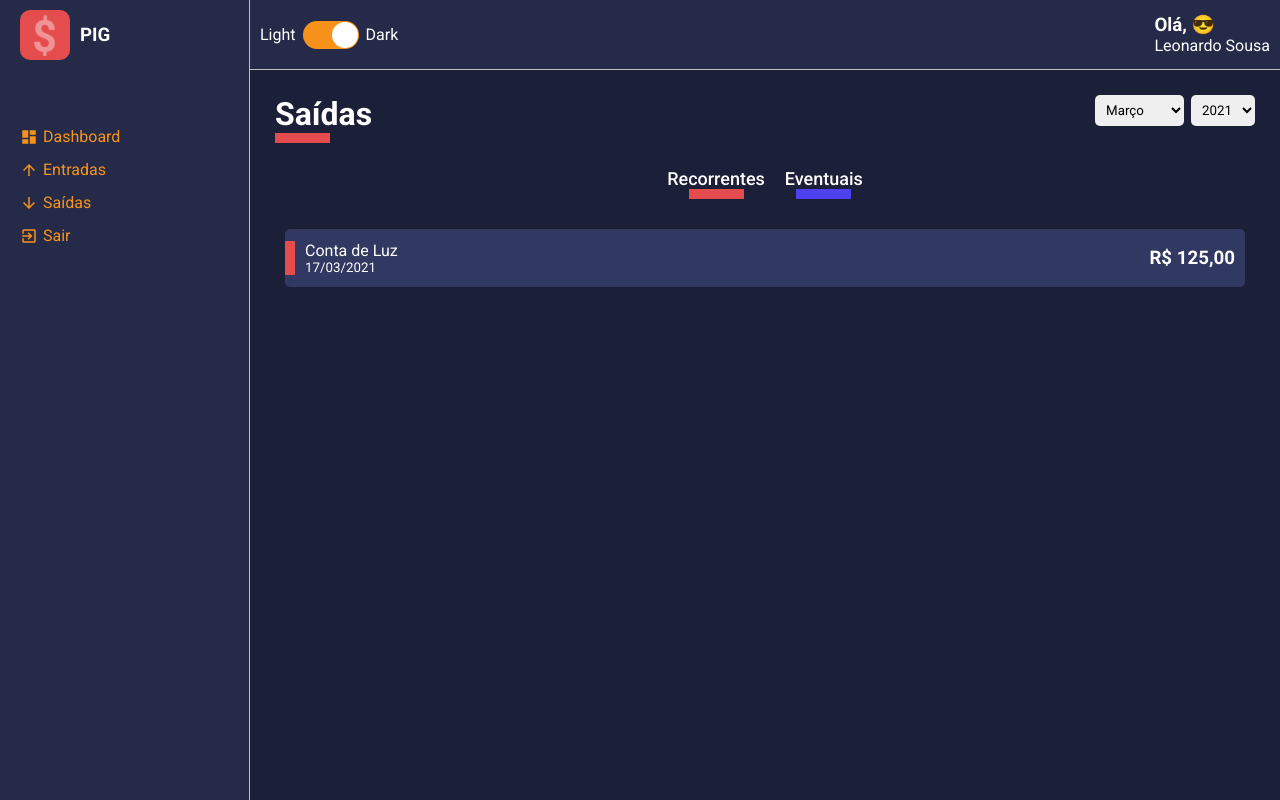
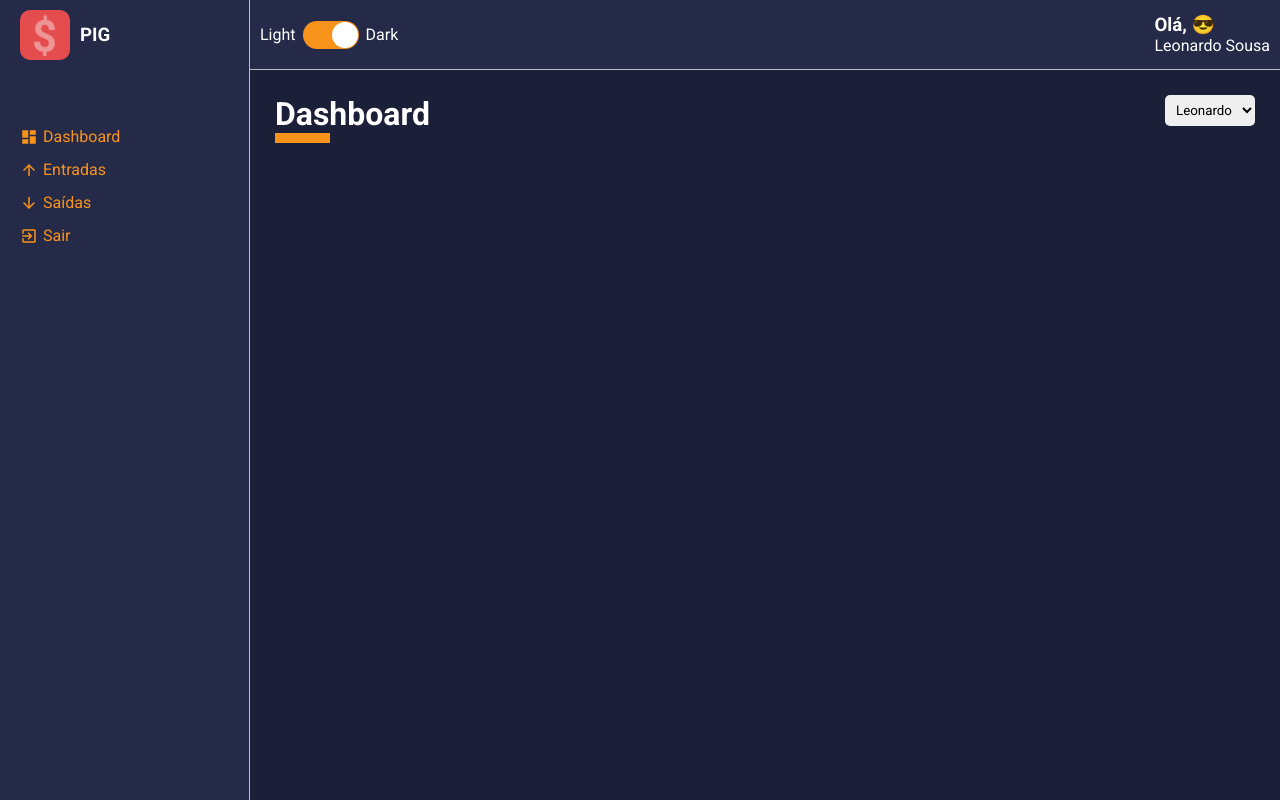
Before and after one commit to Kaedh/pig-wallet-dashboard, a React (Create React App) app: page /dashboard in a window 1280 px wide. Built offline with nearby package versions, Linux system fonts and the light colour scheme.

Commit message:
:sparkles: creating page navigation

```diff
--- a/package.json
+++ b/package.json
@@ -13,6 +13,7 @@
     "react": "^17.0.1",
     "react-dom": "^17.0.1",
     "react-icons": "^4.2.0",
+    "react-router-dom": "^5.2.0",
     "react-scripts": "4.0.3",
     "react-switch": "^6.0.0",
     "styled-components": "^5.2.1",
@@ -44,6 +45,7 @@
     ]
   },
   "devDependencies": {
+    "@types/react-router-dom": "^5.1.7",
     "@types/styled-components": "^5.1.7"
   }
 }
--- a/src/App.tsx
+++ b/src/App.tsx
@@ -2,20 +2,17 @@
 
 import { ThemeProvider } from 'styled-components';
 import dark from './styles/themes/dark';
-import light from './styles/themes/light';
+//import light from './styles/themes/light';
 
 import GlobalStyles from './styles/GlobalStyles';
-import Dashboard from './pages/Dashboard';
-import Transactions from './pages/Transactions';
-import Layout from './components/Layout';
+import Routes from './routes';
+
 
 const App :React.FC = () => {
     return (
         <ThemeProvider theme={dark}>
             <GlobalStyles />
-            <Layout>
-                <Transactions />
-            </Layout>
+            <Routes />
         </ThemeProvider>
     )
 };
--- a/src/components/Aside/index.tsx
+++ b/src/components/Aside/index.tsx
@@ -25,9 +25,9 @@
             </Header>
 
             <MenuContainer>
-                <MenuItemLink href='#'> <MdDashboard />   Dashboard</MenuItemLink>
-                <MenuItemLink href='#'> <MdArrowUpward /> Entradas</MenuItemLink>
-                <MenuItemLink href='#'> <MdArrowDownward /> Saídas</MenuItemLink>
+                <MenuItemLink href='/dashboard'> <MdDashboard />   Dashboard</MenuItemLink>
+                <MenuItemLink href='/transactions/entradas'> <MdArrowUpward /> Entradas</MenuItemLink>
+                <MenuItemLink href='/transactions/saidas'> <MdArrowDownward /> Saídas</MenuItemLink>
                 <MenuItemLink href='#'> <MdExitToApp /> Sair</MenuItemLink>
             </MenuContainer>
         </Container>
--- a/src/components/SelectInput/index.tsx
+++ b/src/components/SelectInput/index.tsx
@@ -15,7 +15,7 @@
             <select>
                 {
                     options.map( option => (
-                        <option value={option.value}> {option.label} </option>
+                        <option value={option.value} key={option.value}> {option.label} </option>
                     ))
                 }
             </select>
--- a/src/pages/Dashboard/index.tsx
+++ b/src/pages/Dashboard/index.tsx
@@ -12,7 +12,7 @@
 
     return (
         <Container>
-            <ContentHeader title="Dashboard" lineColor="#fff">
+            <ContentHeader title="Dashboard" lineColor="#F7931B">
                 <SelectInput options={options}/>
             </ContentHeader>
         </Container>
--- a/src/pages/Transactions/index.tsx
+++ b/src/pages/Transactions/index.tsx
@@ -1,11 +1,29 @@
-import React from 'react';
+import React, { useMemo } from 'react';
 import ContentHeader from '../../components/contentHeader';
 import SelectInput from '../../components/SelectInput';
 import HistoryFinanceCard from '../../components/HistoryFinanceCard';
 
 import { Container, Content, Filters } from './style';
 
-const Transactions :React.FC = () => {
+interface IRouteParams {
+    match: {
+        params: {
+            type: string
+        }
+    }
+}
+
+const Transactions :React.FC<IRouteParams> = ({ match }) => {
+    const { type } = match.params;
+
+    const title = useMemo( () => {
+        return type === 'entradas' ? 'Entradas' : 'Saídas'
+    },[type] )
+
+    const lineColor = useMemo( () => {
+        return type === 'entradas' ? '#F7931B' : '#E44C4E';
+    },[type] )
+
     const months = [
         {value: 3, label: 'Março'},
         {value: 1, label: 'Janeiro'},
@@ -23,7 +41,7 @@
 
     return (
         <Container>
-            <ContentHeader title="Saídas" lineColor="#E44C4E">
+            <ContentHeader title={title} lineColor={lineColor}>
                 <SelectInput options={months}/>
                 <SelectInput options={years}/>
             </ContentHeader>
--- /dev/null
+++ b/src/routes/app.routes.tsx
@@ -0,0 +1,19 @@
+import React from 'react';
+import { Switch, Route } from 'react-router-dom';
+import Dashboard from '../pages/Dashboard';
+import Transactions from '../pages/Transactions';
+import Layout from '../components/Layout';
+
+const AppRoutes: React.FC = () => {
+    return (
+        <Layout>
+            <Switch>
+                <Route path="/dashboard" exact component={Dashboard} />
+                <Route path="/Transactions/:type" exact component={Transactions} />
+            </Switch>
+        </Layout>
+    )
+
+};
+
+export default AppRoutes;
--- /dev/null
+++ b/src/routes/index.tsx
@@ -0,0 +1,11 @@
+import React from 'react';
+import { BrowserRouter } from 'react-router-dom';
+import App from './app.routes';
+
+const Routes = () => (
+        <BrowserRouter>
+                <App />
+        </BrowserRouter>
+);
+
+export default Routes;
```
Also changed, not shown: 2 other files (tests, documents, lock files or other folders).
